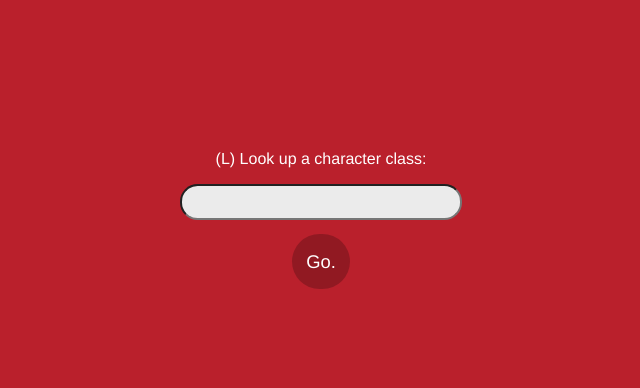
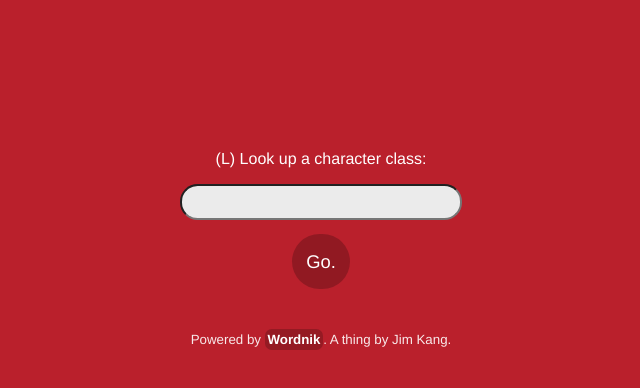
Before and after one commit to jimkang/namedlevels-web, a website with bundled scripts: page index.html in a window 1280 px wide. Shown: the whole page, without its empty margins (319-959 px from the left). Built offline with nearby package versions, Linux system fonts and the light colour scheme.

Commit message:
Added credits.

```diff
--- a/index.html
+++ b/index.html
@@ -29,6 +29,10 @@
 
 </div>
 
+<div class="credits">
+  Powered by <a href="https://www.wordnik.com/">Wordnik</a>. A thing by Jim Kang.
+</div>
+
 <script src="lib/seedrandom.min.js"></script>
 <script src="pch.js"></script><script src="index.js"></script>
 
--- a/namedlevels.css
+++ b/namedlevels.css
@@ -260,6 +260,25 @@ body {
   cursor: pointer;
 }
 
+.credits {
+  font-size: smaller;
+  color: hsla(0, 0%, 100%, 0.9);
+  margin-top: 2em;
+  margin-bottom: 2em;
+}
+
+a {
+  text-decoration: none;
+}
+
+a {
+  font-weight: bold;
+  background-color: hsla(0, 0%, 0%, 0.2);
+  color: #fff;
+  padding: 0.2em;
+  border-radius: 0.5em;
+}
+
 @media all and (max-width: 586px) {
   body {
     margin: 0;
--- a/namedlevels_src.css
+++ b/namedlevels_src.css
@@ -205,6 +205,25 @@ body {
   cursor: pointer;
 }
 
+.credits {
+  font-size: smaller;
+  color: hsla(0, 0%, 100%, 0.9);
+  margin-top: 2em;
+  margin-bottom: 2em;
+}
+
+a {
+  text-decoration: none;
+}
+
+a {
+  font-weight: bold;
+  background-color: hsla(0, 0%, 0%, 0.2);
+  color: #fff;
+  padding: 0.2em;
+  border-radius: 0.5em;
+}
+
 @media all and (max-width: 586px) {
   body {
     margin: 0;
```
